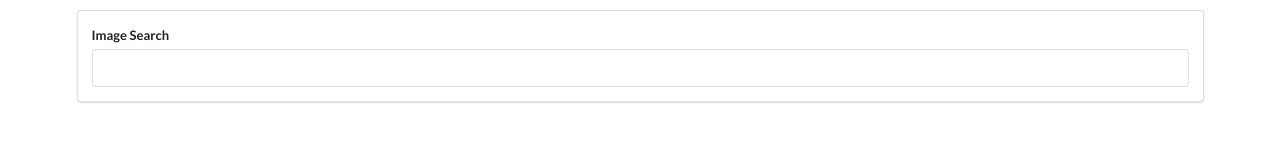
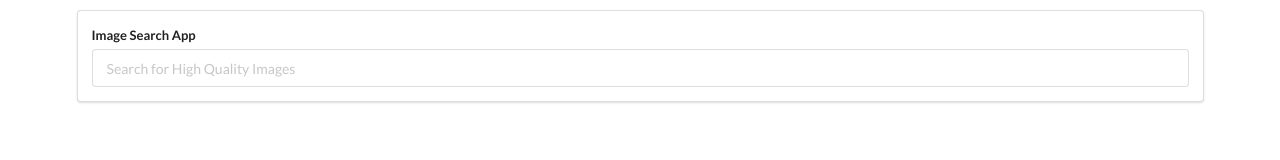
Before and after one commit to Zeztron/unsplash-clone, a React (Create React App) app: page / in a window 1280 px wide. Shown: the top 160 px of the page. Built offline with nearby package versions, Linux system fonts and the light colour scheme.

Commit message:
Created the image card component

```diff
--- /dev/null
+++ b/src/components/ImageCard.js
@@ -0,0 +1,14 @@
+import React from "react";
+
+class ImageCard extends React.Component {
+    render() {
+        const {description, urls} = this.props.image;
+        return (
+            <div>
+                <img alt={description} src={urls.regular} />
+            </div>
+        );
+    }
+}
+
+export default ImageCard;
--- a/src/components/ImageList.css
+++ b/src/components/ImageList.css
@@ -2,6 +2,7 @@
   display: grid;
   grid-template-columns: repeat(auto-fill, minmax(250px, 1fr));
   grid-gap: 10px;
+  grid-auto-rows: 150px;
 }
 
 .image-list img {
--- a/src/components/ImageList.js
+++ b/src/components/ImageList.js
@@ -1,9 +1,10 @@
 import "./ImageList.css";
 import React from "react";
+import ImageCard from "./ImageCard";
 
 const ImageList = props => {
-    const images = props.images.map(({description, id, urls}) => {
-        return <img key={id} src={urls.regular} alt={description} />;
+    const images = props.images.map(image => {
+        return <ImageCard key={image.id} image={image} />;
     });
     return <div className="image-list">{images}</div>;
 };
--- a/src/components/SearchBar.js
+++ b/src/components/SearchBar.js
@@ -16,8 +16,9 @@ class SearchBar extends React.Component {
                     className="ui form"
                 >
                     <div className="field">
-                        <label>Image Search</label>
+                        <label>Image Search App</label>
                         <input
+                            placeholder="Search for High Quality Images"
                             type="text"
                             value={this.state.term}
                             onChange={e =>
```
